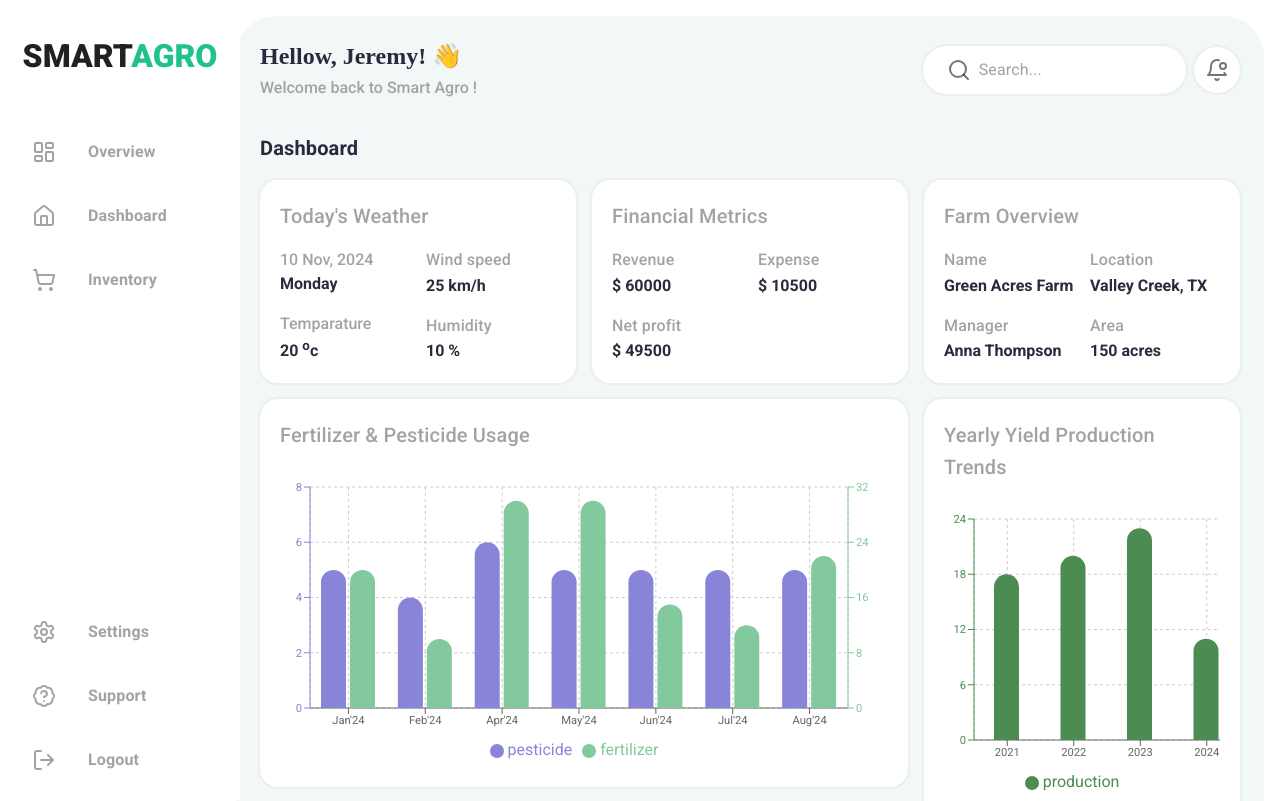
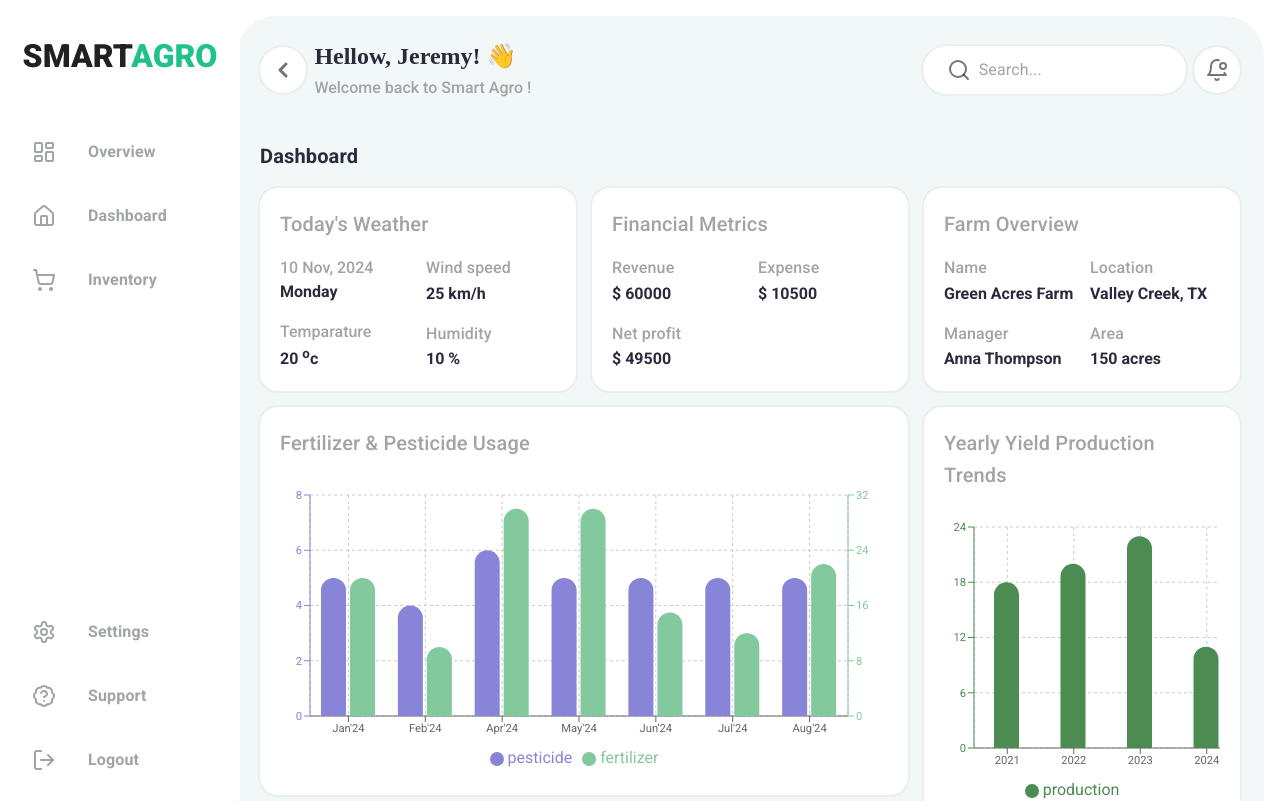
Before and after one commit to SambhajiShinde1234/saas-web-application-smart-agro, a React (Vite) app: page / in a window 1280 px wide. Shown: the top 801 px of the page. Built offline with nearby package versions, Linux system fonts and the light colour scheme.

Commit message:
added back button

```diff
--- a/src/components/icons/LeftArrowIcon.jsx
+++ b/src/components/icons/LeftArrowIcon.jsx
@@ -2,12 +2,12 @@ const LeftArrowIcon = () => {
   return (
     <svg
       xmlns="http://www.w3.org/2000/svg"
-      width="20"
-      height="20"
+      width="24"
+      height="24"
       viewBox="0 0 24 24"
       fill="none"
       stroke="currentColor"
-      strokeWidth="2"
+      strokeWidth="3"
       strokeLinecap="round"
       strokeLinejoin="round"
       className="lucide lucide-chevron-left"
--- a/src/components/styled/styled.jsx
+++ b/src/components/styled/styled.jsx
@@ -23,7 +23,7 @@ import { DatePicker } from '@mui/x-date-pickers';
 // form
 export const TextFieldsWrapper = styled(Stack)(() => ({
   gap: '5px',
-  marginBottom: '0.7rem'
+  marginBottom: '0.7rem', // to add spacing between evry form field
 }));
 
 export const StyledFormControl = styled(FormControl)(() => ({
@@ -254,7 +254,7 @@ export const StyledMainBox = styled(Box)(
 );
 
 export const StyledChildrenBox = styled(Box)(() => ({
-  margin: '2rem 0 0 0 ',
+  margin: '2.5rem 0 0 0 ',
 }));
 
 // cards
--- a/src/components/ui/DxIconButton.jsx
+++ b/src/components/ui/DxIconButton.jsx
@@ -1,8 +1,12 @@
 /* eslint-disable react/prop-types */
 import { IconButton } from '@mui/material';
 
-const DxIconButton = ({ children }) => {
-  return <IconButton>{children}</IconButton>;
+const DxIconButton = ({ children, sx, ...props }) => {
+  return (
+    <IconButton sx={sx} {...props}>
+      {children}
+    </IconButton>
+  );
 };
 
 export default DxIconButton;
--- a/src/layout/components/Header.jsx
+++ b/src/layout/components/Header.jsx
@@ -18,7 +18,8 @@ import {
 import DxPrimaryTypography from '../../components/ui/DxPrimaryTypography';
 import DxSecondaryTypography from '../../components/ui/DxSecondaryTypography';
 import HumbergureMenu from '../../components/icons/HumbergureMenu';
-import { useLocation } from 'react-router-dom';
+import { useLocation, useNavigate } from 'react-router-dom';
+import LeftArrowIcon from '../../components/icons/LeftArrowIcon';
 
 const WelcomeSection = () => {
   return (
@@ -55,6 +56,7 @@ const SearchSection = () => {
 const Header = ({ handleDrawerToggle }) => {
   const location = useLocation();
   const theme = useTheme();
+  const navigate = useNavigate();
   const isMobileScreen = useMediaQuery(theme.breakpoints.down('md'));
 
   return (
@@ -70,6 +72,11 @@ const Header = ({ handleDrawerToggle }) => {
               >
                 <HumbergureMenu />
               </IconButton>
+              <StyledIconBox>
+                <DxIconButton onClick={() => navigate(-1)}>
+                  <LeftArrowIcon />
+                </DxIconButton>
+              </StyledIconBox>
               <SearchSection />
               <NotificationSection />
             </StyledFlexBetween>
@@ -82,7 +89,14 @@ const Header = ({ handleDrawerToggle }) => {
         )}
         {!isMobileScreen && (
           <>
-            <WelcomeSection />
+            <StyledFlexCenter>
+              <StyledIconBox>
+                <DxIconButton onClick={() => navigate(-1)}>
+                  <LeftArrowIcon />
+                </DxIconButton>
+              </StyledIconBox>
+              <WelcomeSection />
+            </StyledFlexCenter>
             <StyledFlexCenter>
               <SearchSection />
               <NotificationSection />
--- a/src/layout/layout.jsx
+++ b/src/layout/layout.jsx
@@ -9,7 +9,6 @@ import {
   StyledLayoutBox,
   StyledMainBox,
 } from '../components/styled/styled';
-
 const Layout = ({ children }) => {
   const [open, setOpen] = useState(false);
   const theme = useTheme();
```
